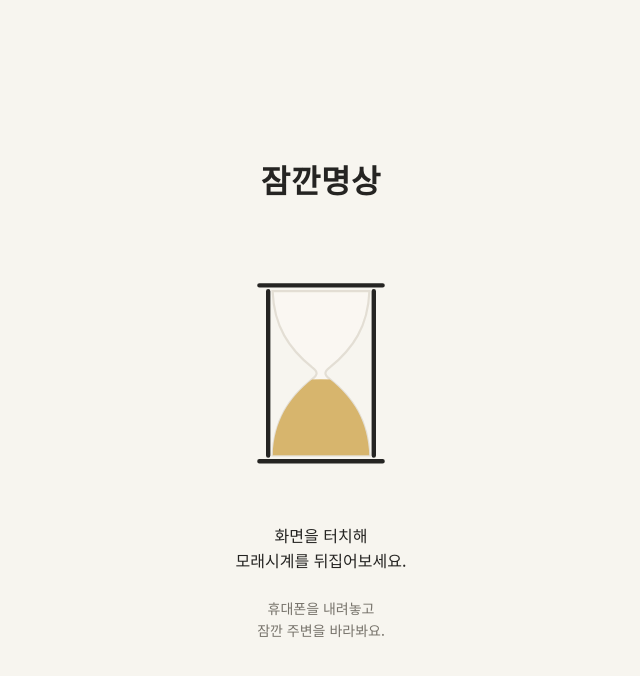
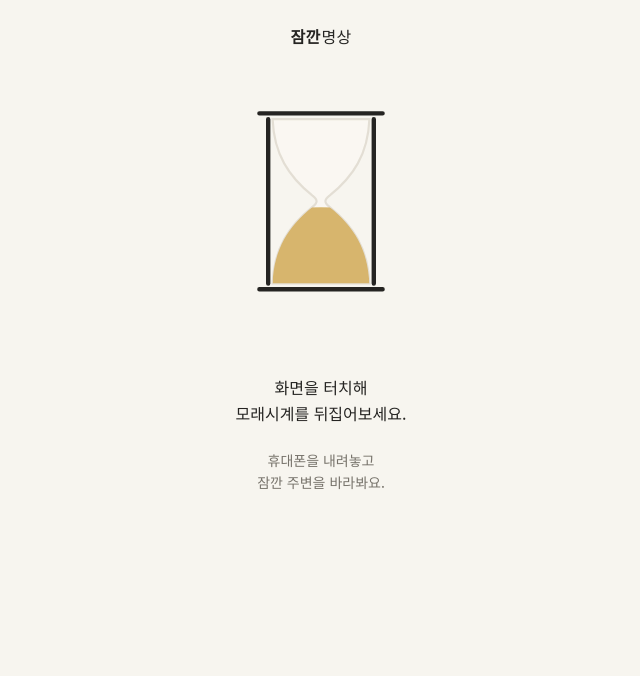
Before and after one commit to wellnesspotato/jamkkan, a React (Vite) app: page / in a window 1280 px wide. Shown: the top 676 px of the page, without its empty margins (319-959 px from the left). Built offline with nearby package versions, Linux system fonts and the light colour scheme.

Commit message:
Refine logo typography and spacing

```diff
--- /dev/null
+++ b/src/components/BrandLogo.tsx
@@ -0,0 +1,12 @@
+import { COPY } from '../constants/copy'
+
+function BrandLogo() {
+  return (
+    <span className="brand-logo">
+      <span className="brand-logo__bold">{COPY.landing.title.slice(0, 2)}</span>
+      <span className="brand-logo__medium">{COPY.landing.title.slice(2)}</span>
+    </span>
+  )
+}
+
+export default BrandLogo
--- a/src/index.css
+++ b/src/index.css
@@ -1,4 +1,4 @@
-@import url('https://fonts.googleapis.com/css2?family=Noto+Sans+KR:wght@400;500;600&display=swap');
+@import url('https://fonts.googleapis.com/css2?family=Noto+Sans+KR:wght@400;500;600;700&display=swap');
 
 :root {
   --color-background: #f7f5ef;
@@ -21,6 +21,9 @@
   --radius-24: 24px;
   --radius-full: 9999px;
   --radius-postit: 4px;
+  --pause-logo-stage-height: 28px;
+  --pause-logo-hourglass-gap: var(--space-5);
+  --pause-hourglass-stage-height: 251px;
   --font-size-landing: 32px;
   --font-size-title: 24px;
   --font-size-question: 22px;
@@ -108,28 +111,60 @@ button:focus-visible {
   outline-offset: 3px;
 }
 
-.landing-content,
-.pause-content {
+.pause-shell {
   display: flex;
   flex-direction: column;
-  align-items: center;
+  min-height: 100dvh;
+  padding: max(var(--space-5), env(safe-area-inset-top))
+    max(var(--space-5), env(safe-area-inset-right))
+    max(var(--space-5), env(safe-area-inset-bottom))
+    max(var(--space-5), env(safe-area-inset-left));
 }
 
-.landing-content {
-  width: min(100%, 320px);
+.logo-stage {
+  display: grid;
+  flex: 0 0 var(--pause-logo-stage-height);
+  place-items: start center;
 }
 
-.pause-content {
-  min-height: 340px;
-  justify-content: flex-start;
+.brand-logo {
+  color: var(--color-text-primary);
+  font-size: var(--font-size-body);
+  font-weight: var(--font-weight-medium);
+  line-height: var(--line-height-body);
+  letter-spacing: 0.02em;
 }
 
-.landing-title {
-  margin-bottom: var(--space-7);
-  font-size: var(--font-size-landing);
-  font-weight: var(--font-weight-semibold);
-  line-height: var(--line-height-landing);
-  letter-spacing: 0.02em;
+.brand-logo__bold {
+  font-weight: 700;
+}
+
+.brand-logo__medium {
+  font-weight: var(--font-weight-medium);
+  margin-left: 1px;
+}
+
+.pause-layout {
+  display: flex;
+  flex: 1 1 auto;
+  flex-direction: column;
+  min-height: 0;
+}
+
+.hourglass-stage {
+  display: grid;
+  flex: 0 0 var(--pause-hourglass-stage-height);
+  margin-top: var(--pause-logo-hourglass-gap);
+  place-items: center;
+}
+
+.message-stage {
+  flex: 1 1 auto;
+  min-height: 0;
+  width: min(100%, 320px);
+  padding-top: var(--space-7);
+  margin-inline: auto;
+  text-align: center;
 }
 
 .hourglass-button {
@@ -186,7 +221,7 @@ button:focus-visible {
 }
 
 .landing-instruction {
-  margin-top: var(--space-5);
+  margin: 0;
   font-size: var(--font-size-body);
   font-weight: var(--font-weight-regular);
   line-height: var(--line-height-body);
@@ -210,7 +245,7 @@ button:focus-visible {
 
 .pause-intro,
 .pause-open-message {
-  margin-top: var(--space-7);
+  margin: 0;
   font-size: var(--font-size-supporting);
   font-weight: var(--font-weight-regular);
   line-height: var(--line-height-supporting);
--- a/src/screens/LandingScreen.tsx
+++ b/src/screens/LandingScreen.tsx
@@ -1,3 +1,4 @@
+import BrandLogo from '../components/BrandLogo'
 import { useEffect, useRef, useState } from 'react'
 import Hourglass from '../components/Hourglass'
 import { COPY } from '../constants/copy'
@@ -108,9 +109,12 @@ function LandingScreen({
   }
 
   return (
-    <main className="screen landing-screen">
-      <div className="screen-content landing-content">
-        <h1 className="landing-title">{COPY.landing.title}</h1>
+    <main className="pause-shell landing-screen">
+      <header className="logo-stage">
+        <BrandLogo />
+      </header>
+      <div className="pause-layout">
+        <div className="hourglass-stage">
           <button
             className="hourglass-button"
             type="button"
@@ -122,6 +126,8 @@ function LandingScreen({
               <Hourglass progress={1} color={sandColor} />
             </div>
           </button>
+        </div>
+        <div className="message-stage landing-message">
           <p className="landing-instruction">
             {COPY.landing.instructionLines[0]}
             <br />
@@ -140,6 +146,7 @@ function LandingScreen({
             {COPY.landing.supportingLines[1]}
           </p>
         </div>
+      </div>
     </main>
   )
 }
--- a/src/screens/PauseScreen.tsx
+++ b/src/screens/PauseScreen.tsx
@@ -1,4 +1,5 @@
 import { useEffect, useState, type KeyboardEvent } from 'react'
+import BrandLogo from '../components/BrandLogo'
 import Hourglass from '../components/Hourglass'
 import { COPY } from '../constants/copy'
 import { formatDurationMinutes } from '../constants/pause'
@@ -142,14 +143,20 @@ function PauseScreen({
 
   return (
     <main
-      className={`screen pause-screen${hasReachedMinimum ? ' pause-screen--open' : ''}`}
+      className={`pause-shell pause-screen${hasReachedMinimum ? ' pause-screen--open' : ''}`}
       onClick={hasReachedMinimum ? onEnd : undefined}
       onKeyDown={handleKeyDown}
       role={hasReachedMinimum ? 'button' : undefined}
       tabIndex={hasReachedMinimum ? 0 : undefined}
     >
-      <div className="screen-content pause-content">
+      <header className="logo-stage">
+        <BrandLogo />
+      </header>
+      <div className="pause-layout">
+        <div className="hourglass-stage">
           <Hourglass progress={progress} color={sandColor} />
+        </div>
+        <div className="message-stage">
           {hasReachedMinimum ? (
             <p className="pause-open-message">
               <span>
@@ -178,6 +185,7 @@ function PauseScreen({
             </p>
           ) : null}
         </div>
+      </div>
     </main>
   )
 }
```
Lines whose indentation alone changed are shown as unchanged.
